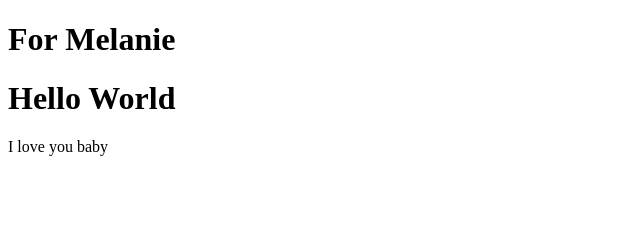
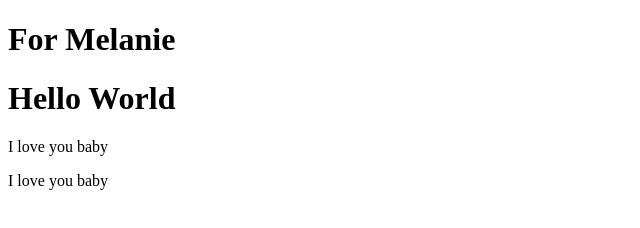
Before and after one commit to charlesda28/charlesda28.github.io, a plain HTML site: page index.html in a window 1280 px wide. Shown: the whole page, without its empty margins (0-640 px from the left). Drawn offline with Linux system fonts and the light colour scheme.

Commit message:
Update index.html

```diff
--- a/index.html
+++ b/index.html
@@ -9,5 +9,6 @@
     <h1>For Melanie</h1>
     <h1>Hello World</h1>
     <p>I love you baby</p>
+    <p>I love you baby</p>
   </body>
 </html>
```
